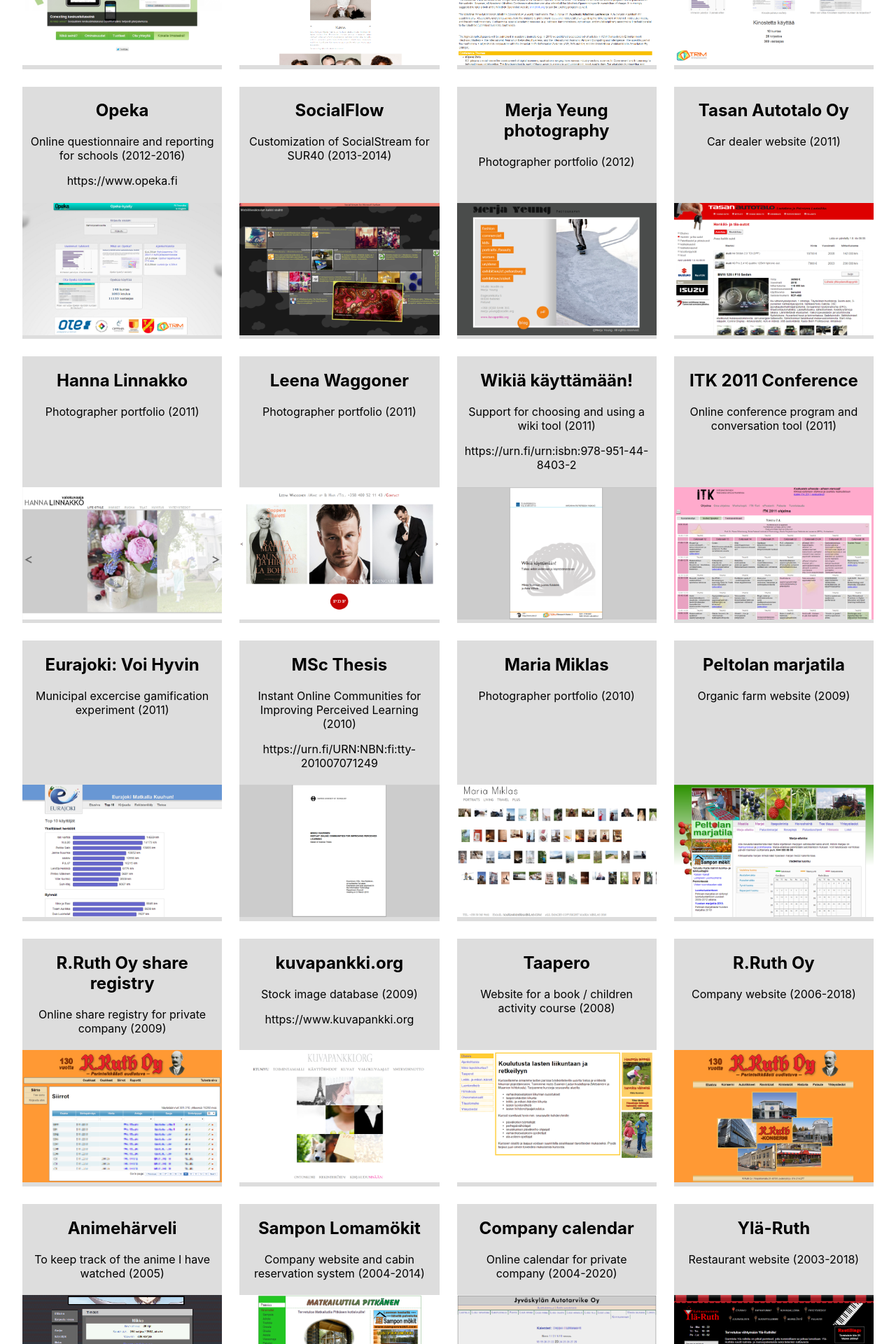
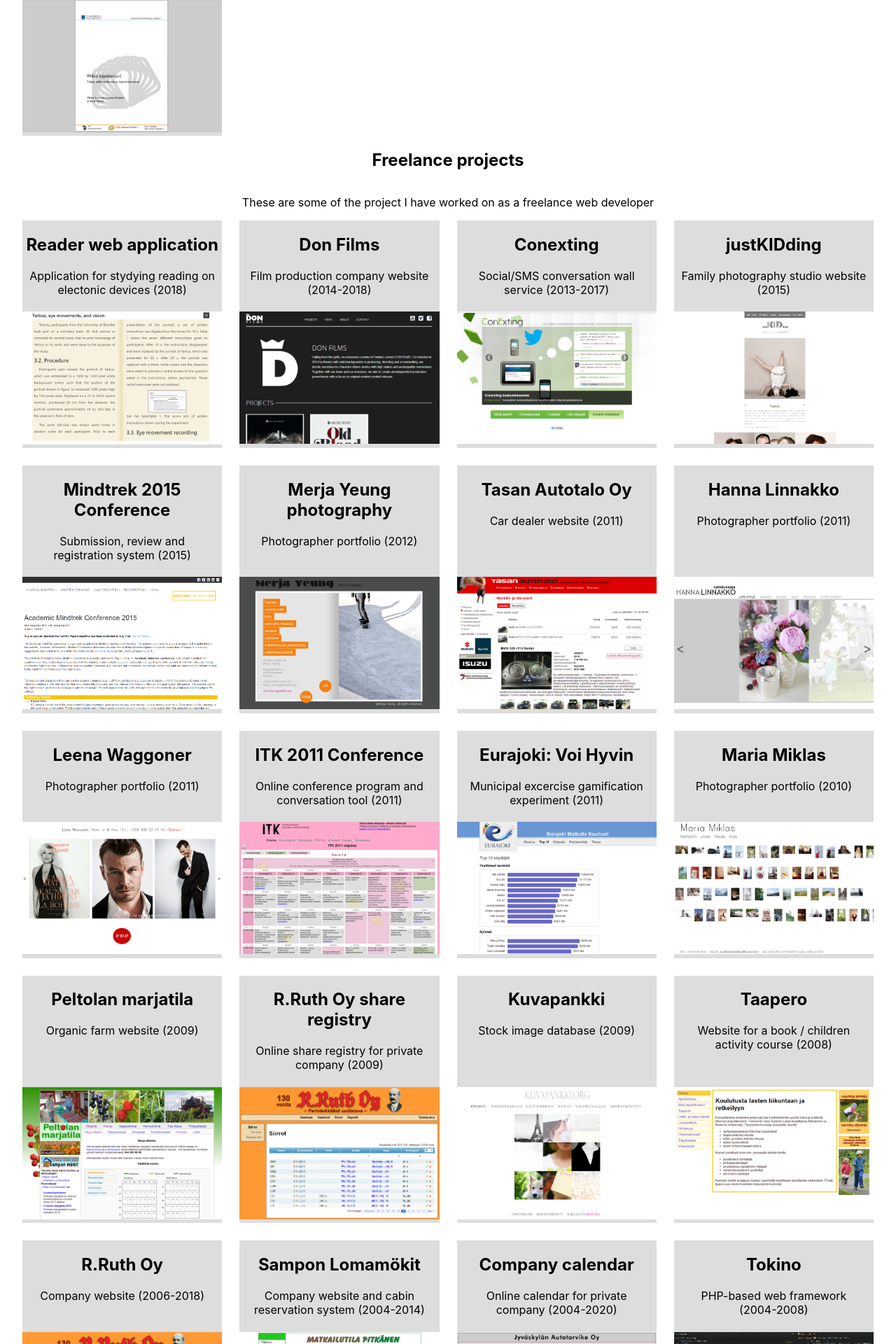
Before and after one commit to vuorinem/mikko.vuorinen.info, a Next.js app: page /portfolio in a window 1280 px wide. Shown: the part 880-2800 px from the top of the page at 70% size. Built offline with nearby package versions, Linux system fonts and the light colour scheme.

Commit message:
Split portfolio projects by  type

```diff
--- a/data/portfolio/Project.ts
+++ b/data/portfolio/Project.ts
@@ -1,7 +1,8 @@
 export type Project = {
     name: string
+    type: string
     title: string
     link?: string
     text?: string
     tech?: string
-}
+};
--- a/data/portfolio/projects.json
+++ b/data/portfolio/projects.json
@@ -1,157 +1,192 @@
 [
     {
         "name": "naturalreading",
+        "type": "freelance",
         "title": "Reader web application",
         "text": "Application for stydying reading on electonic devices (2018)",
         "tech": "TS/Aurelia, C#/.NET, Azure, Vercel"
     },
     {
         "name": "lahjalista",
+        "type": "personal",
         "title": "lahjalista.net",
         "link": "https://lahjalista.net",
         "text": "Online wishlist service (2005-2018)"
     },
     {
         "name": "donfilms",
+        "type": "freelance",
         "title": "Don Films",
         "text": "Film production company website (2014-2018)"
     },
     {
         "name": "itk",
+        "type": "employed",
         "title": "ITK Conference",
         "text": "Conference website, program and peer-review system (2012-2017)"
     },
     {
         "name": "conexting",
+        "type": "freelance",
         "title": "Conexting",
         "text": "Social/SMS conversation wall service (2013-2017)"
     },
     {
         "name": "justkidding",
+        "type": "freelance",
         "title": "justKIDding",
         "text": "Family photography studio website (2015)"
     },
     {
         "name": "mindtrek2015",
+        "type": "freelance",
         "title": "Mindtrek 2015 Conference",
         "text": "Submission, review and registration system (2015)"
     },
     {
         "name": "kinoste",
+        "type": "employed",
         "title": "Kinoste",
         "text": "Online questionnaire and reporting for libraries (2014)"
     },
     {
         "name": "opeka",
+        "type": "employed",
         "title": "Opeka",
-        "link": "https://www.opeka.fi",
+        "link": "https://opeka.fi",
         "text": "Online questionnaire and reporting for schools (2012-2016)"
     },
     {
         "name": "socialflow",
+        "type": "employed",
         "title": "SocialFlow",
         "text": "Customization of <a href='https://github.com/stimulant/SocialStream'>SocialStream</a> for SUR40 (2013-2014)"
     },
     {
         "name": "asadin",
+        "type": "freelance",
         "title": "Merja Yeung photography",
         "text": "Photographer portfolio (2012)"
     },
     {
         "name": "tasan",
+        "type": "freelance",
         "title": "Tasan Autotalo Oy",
         "text": "Car dealer website (2011)"
     },
     {
         "name": "hannalinnakko",
+        "type": "freelance",
         "title": "Hanna Linnakko",
         "text": "Photographer portfolio (2011)"
     },
     {
         "name": "leenawaggoner",
+        "type": "freelance",
         "title": "Leena Waggoner",
         "text": "Photographer portfolio (2011)"
     },
     {
         "name": "wikiakayttamaan",
+        "type": "employed",
         "title": "Wikiä käyttämään!",
         "link": "https://urn.fi/urn:isbn:978-951-44-8403-2",
         "text": "Support for choosing and using a wiki tool (2011)"
     },
     {
         "name": "itk2011",
+        "type": "freelance",
         "title": "ITK 2011 Conference",
         "text": "Online conference program and conversation tool (2011)"
     },
     {
         "name": "eurajoki",
+        "type": "freelance",
         "title": "Eurajoki: Voi Hyvin",
         "text": "Municipal excercise gamification experiment (2011)"
     },
     {
         "name": "thesis",
+        "type": "personal",
         "title": "MSc Thesis",
         "link": "https://urn.fi/URN:NBN:fi:tty-201007071249",
         "text": "Instant Online Communities for Improving Perceived Learning (2010)"
     },
     {
         "name": "mariamiklas",
+        "type": "freelance",
         "title": "Maria Miklas",
         "text": "Photographer portfolio (2010)"
     },
     {
         "name": "peltola",
+        "type": "freelance",
         "title": "Peltolan marjatila",
         "text": "Organic farm website (2009)"
     },
     {
         "name": "osakerekisteri",
+        "type": "freelance",
         "title": "R.Ruth Oy share registry",
         "text": "Online share registry for private company (2009)"
     },
     {
         "name": "kuvapankki",
-        "title": "kuvapankki.org",
-        "link": "https://www.kuvapankki.org",
+        "type": "freelance",
+        "title": "Kuvapankki",
         "text": "Stock image database (2009)"
     },
     {
         "name": "taapero",
+        "type": "freelance",
         "title": "Taapero",
         "text": "Website for a book / children activity course (2008)"
     },
     {
         "name": "rruth",
+        "type": "freelance",
         "title": "R.Ruth Oy",
         "text": "Company website (2006-2018)"
     },
     {
         "name": "anime",
+        "type": "personal",
         "title": "Animehärveli",
         "text": "To keep track of the anime I have watched (2005)"
     },
     {
         "name": "samponmokit",
+        "type": "freelance",
         "title": "Sampon Lomamökit",
         "text": "Company website and cabin reservation system (2004-2014)"
     },
     {
         "name": "kalenteri",
+        "type": "freelance",
         "title": "Company calendar",
         "text": "Online calendar for private company (2004-2020)"
     },
     {
+        "name": "tokino",
+        "type": "freelance",
+        "title": "Tokino",
+        "text": "PHP-based web framework (2004-2008)"
+    },
+    {
         "name": "ylaruth",
+        "type": "freelance",
         "title": "Ylä-Ruth",
         "text": "Restaurant website (2003-2018)"
     },
     {
         "name": "tietovisio",
+        "type": "freelance",
         "title": "Tietovisio Oy",
         "text": "Company Website (2000)"
     },
     {
         "name": "jklautotarvike",
+        "type": "freelance",
         "title": "Jyväskylän Autotarvike Oy",
         "text": "Car dealer website (1999-2013)"
     }
--- a/pages/portfolio/index.tsx
+++ b/pages/portfolio/index.tsx
@@ -10,7 +10,9 @@ type PortfolioProps = {
 }
 
 const Portfolio: NextPage<PortfolioProps> = ({ projects }) => {
-    const projectsElement = projects.map(project => {
+    const GetProjectsList = (type: string) => projects
+        .filter(project => project.type === type)
+        .map(project => {
             return (
                 <div key={project.name} className={styles.project}>
                     <div className={styles.info}>
@@ -21,21 +23,36 @@ const Portfolio: NextPage<PortfolioProps> = ({ projects }) => {
                     <div className={styles.screenshot}>
                         <Image
                             src={`/portfolio/images/${project.name}.png`}
-                        alt={project.title}
+                            alt={`Screenshot from ${project.title}`}
                             fill />
                     </div>
                 </div>
-        )
+            );
         });
 
     return (
         <>
             <h1>Projects</h1>
+
+            <h2>Projects in full-time employment</h2>
             <div className={styles.projects}>
-                {projectsElement}
+                {GetProjectsList('employed')}
+            </div>
+
+            <h2>Freelance projects</h2>
+            <p>
+                These are some of the project I have worked on as a freelance web developer
+            </p>
+            <div className={styles.projects}>
+                {GetProjectsList('freelance')}
+            </div>
+
+            <h2>Personal projects and studies</h2>
+            <div className={styles.projects}>
+                {GetProjectsList('personal')}
             </div>
         </>
-    )
+    );
 }
 
 export const getStaticProps: GetStaticProps<PortfolioProps> = () => {
```
Also changed, not shown: public/portfolio/images/tokino.png (added). Lines whose indentation alone changed are shown as unchanged.
